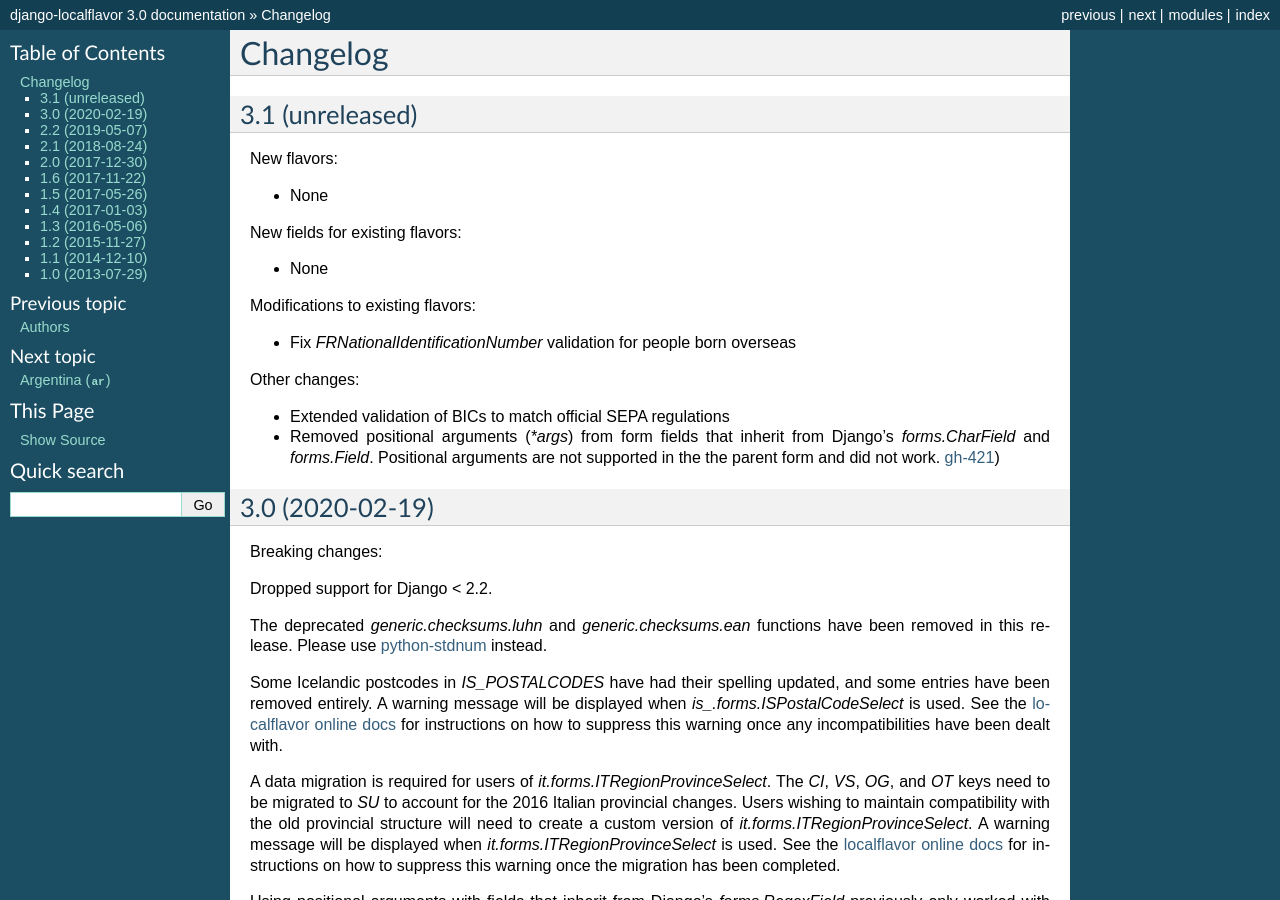
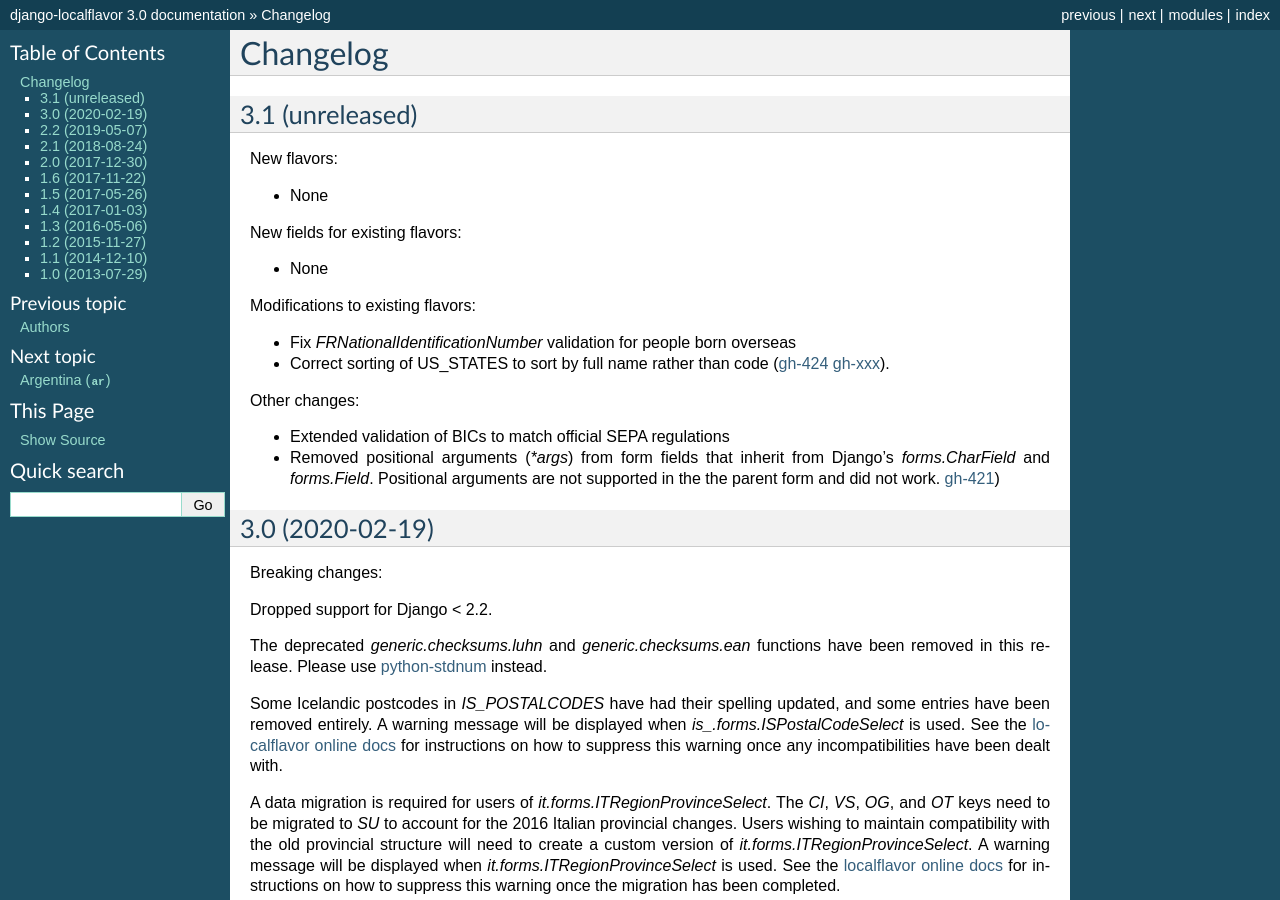
Before and after one commit to django/django-localflavor, a Sphinx documentation site: the page built from docs/changelog.rst, in a window 1280 px wide and 900 px high. Built offline with Sphinx 7.4.7, drawn with Linux system fonts in a browser that asks for light colours.

Commit message:
Correct US_STATES to sort by state name, as it originally did. #424

```diff
--- a/docs/changelog.rst
+++ b/docs/changelog.rst
@@ -15,6 +15,10 @@
 Modifications to existing flavors:
 
 - Fix `FRNationalIdentificationNumber` validation for people born overseas
+- Correct sorting of US_STATES to sort by full name rather than code
+  (`gh-424 <https://github.com/django/django-localflavor/issues/424>`_
+  `gh-xxx <https://github.com/django/django-localflavor/pull/xxx>`_).
+
 
 Other changes:
 
```
Also changed, not shown: 1 other file.
